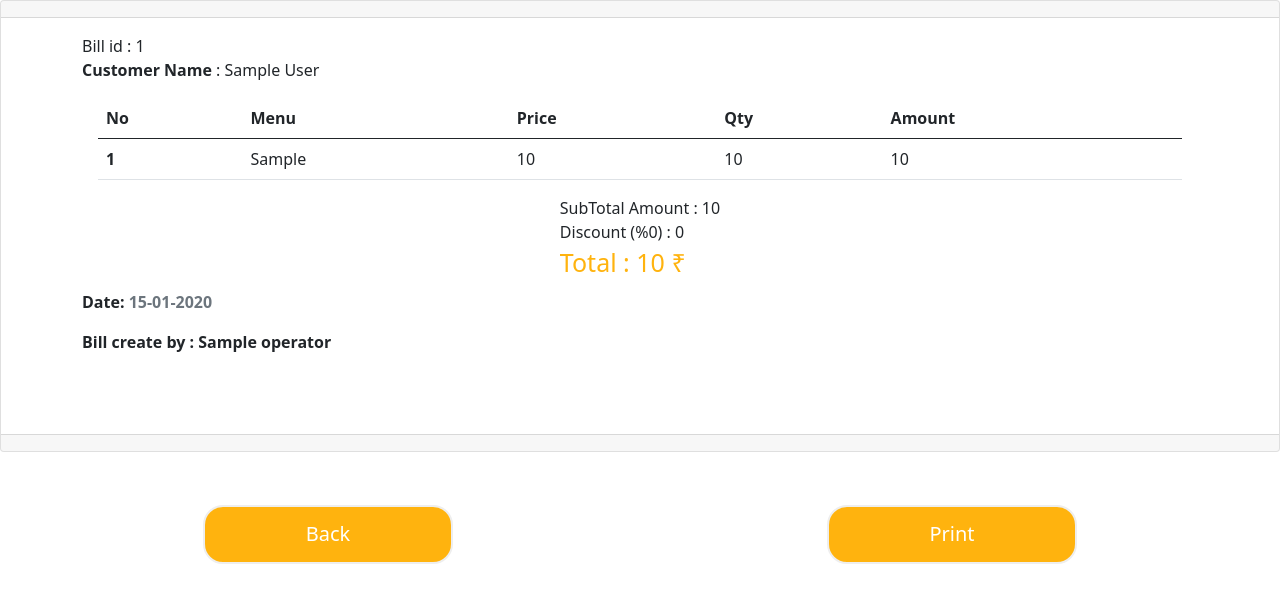
After one commit to PritamMakwana/TablePoint, a PHP site: page /TablePoint/admin/admin-show-bill.php?id=1 in a window 1280 px wide. The commit adds this page. Shown: the top 603 px of the page. Run offline with PHP 8.4, Linux system fonts and the light colour scheme; the visitor is signed in with stand-in values (Sample User, id 1); tables that the repository leaves empty or names only in its code hold one stand-in row (values such as "Sample post").

Commit message:
admin report in show bill

```diff
--- /dev/null
+++ b/admin/admin-show-bill.php
@@ -0,0 +1,153 @@
+<?php
+include "config.php";
+
+
+if (!isset($_SESSION['admin_id'])) {
+    header("Location: {$homename}/index.php");
+} else {
+
+    $Customer_Bill_id = $_GET['id'];
+
+    $Admin_report_select = "SELECT * FROM `admin_report` WHERE `cus_bill_id` = $Customer_Bill_id";
+
+    $Admin_report_select_Show = mysqli_query($conn, $Admin_report_select) or die("Query Failed Admin Report");
+
+    if (mysqli_num_rows($Admin_report_select_Show) > 0) {
+        while ($row = mysqli_fetch_assoc($Admin_report_select_Show)) {
+            $Book_id = $row['cus_bill_id'];
+            $Book_Date = date('d-m-Y', strtotime($row['a_r_date']));
+            $Discount = $row['a_r_discount'];
+            $Sub_Total = $row['a_r_total'];
+            $Discount_value = $Sub_Total * $Discount / 100;
+            $Final_Total = $row['a_r_final_total'];
+            $Book_op_id = $row['op_id'];
+        }
+    }
+
+    $operator_select = "SELECT * FROM `operators` WHERE `op_id` = $Book_op_id ";
+
+    $operator_select_show = mysqli_query($conn, $operator_select) or die("Query Failed operator select");
+
+    if (mysqli_num_rows($operator_select_show) > 0) {
+        while ($row = mysqli_fetch_assoc($operator_select_show)) {
+            $operator_uname = $row['op_uname'];
+        }
+    }
+
+    $bill_customer_info_select = "SELECT * FROM `bill_customer_info` WHERE `cus_bill_id` = $Book_id ";
+
+    $bill_customer_info_select_show = mysqli_query($conn, $bill_customer_info_select) or die("Query Failed bill customer info select");
+
+    if (mysqli_num_rows($bill_customer_info_select_show) > 0) {
+        while ($row = mysqli_fetch_assoc($bill_customer_info_select_show)) {
+            $customer_name = $row['cus_name'];
+        }
+    }
+
+?>
+    <!DOCTYPE html>
+    <html lang="en">
+
+    <head>
+        <meta charset="UTF-8">
+        <meta http-equiv="X-UA-Compatible" content="IE=edge">
+        <meta name="viewport" content="width=device-width, initial-scale=1.0">
+        <title>Bill Print</title>
+    </head>
+
+    <body>
+        <!--bill Print -->
+        <div class="card" id="printableArea">
+            <div class="card-header bg-black"></div>
+            <div class="card-body">
+                <div class="container">
+                    <div class="row">
+                        <div class="col-xl-12">
+                            <ul class="list-unstyled float-start ">
+                                <li>Bill id : <?php echo $Book_id; ?> </li>
+                                <li><b>Customer Name</b> : <?php echo $customer_name; ?> </li>
+                            </ul>
+                        </div>
+                    </div>
+                    <div class="row mx-3">
+                        <table class="table">
+                            <?php
+                            $bill_order_items_select = "SELECT * FROM `bill_order_items` WHERE `cus_bill_id` = $Book_id ";
+
+                            $bill_order_items_select_show = mysqli_query($conn, $bill_order_items_select) or die("Query Failed bill order items select");
+                            $column_no = 0;
+                            if (mysqli_num_rows($bill_order_items_select_show) > 0) {
+                            ?>
+                                <thead>
+                                    <tr>
+                                        <th scope="col">No</th>
+                                        <th scope="col">Menu</th>
+                                        <th scope="col">Price</th>
+                                        <th scope="col">Qty</th>
+                                        <th scope="col">Amount</th>
+                                    </tr>
+                                </thead>
+                                <tbody>
+                                    <?php
+
+                                    while ($row = mysqli_fetch_assoc($bill_order_items_select_show)) {
+                                        echo "<tr>";
+                                        echo "<th scope='row'>" . ++$column_no . "</th>";
+                                        echo "<td>" . $row["boi_item"] . "</td>";
+                                        echo "<td>" . $row["boi_price"] . "</td>";
+                                        echo "<td>" . $row["boi_qty"] . "</td>";
+                                        echo "<td>" . $row["boi_items_amount"] . "</td>";
+                                        echo "</tr>";
+                                    }
+
+                                    ?>
+                                </tbody>
+                            <?php
+                            }
+                            ?>
+                        </table>
+
+                    </div>
+                    <div class="row">
+                        <div class="d-flex justify-content-center">
+                            <div class="d-flex flex-column justify-content-center">
+                                <div>SubTotal Amount : <?php echo $Sub_Total; ?></div>
+                                <div>Discount (<?php echo "%" . $Discount; ?>) : <?php echo $Discount_value; ?></div>
+                                <div style="font-size: 25px; color: #ffb30e;">Total : <?php echo $Final_Total . " ₹"; ?></div>
+                            </div>
+                        </div>
+                    </div>
+                    <div class="row mt-2 mb-5">
+                        <p class="fw-bold">Date: <span class="text-muted"><?php echo $Book_Date; ?></span></p>
+                        <p class="fw-bold">Bill create by : <?php echo $operator_uname; ?></p>
+                    </div>
+                </div>
+            </div>
+            <div class="card-footer bg-black"></div>
+        </div>
+        <div class="d-flex flex-row m-3  justify-content-around">
+            <button class="btn btnSubmit m-3" id="print_back" onclick="backtoPage();">Back</button>
+            <button class="btn btnSubmit m-3" id="print_req" onclick="printDiv('printableArea')">Print</button>
+        </div>
+    <?php
+}
+
+    ?>
+    <script>
+        function printDiv(divName) {
+            var printContents = document.getElementById(divName).innerHTML;
+            var originalContents = document.body.innerHTML;
+            document.body.innerHTML = printContents;
+            window.print();
+            document.body.innerHTML = originalContents;
+        }
+
+        function backtoPage() {
+            window.location.href = '<?php $homename ?>admin-report.php';
+        }
+    </script>
+
+
+    </body>
+
+    </html>
```
Also changed, not shown: admin/admin-report.php (+11 -7 lines).
